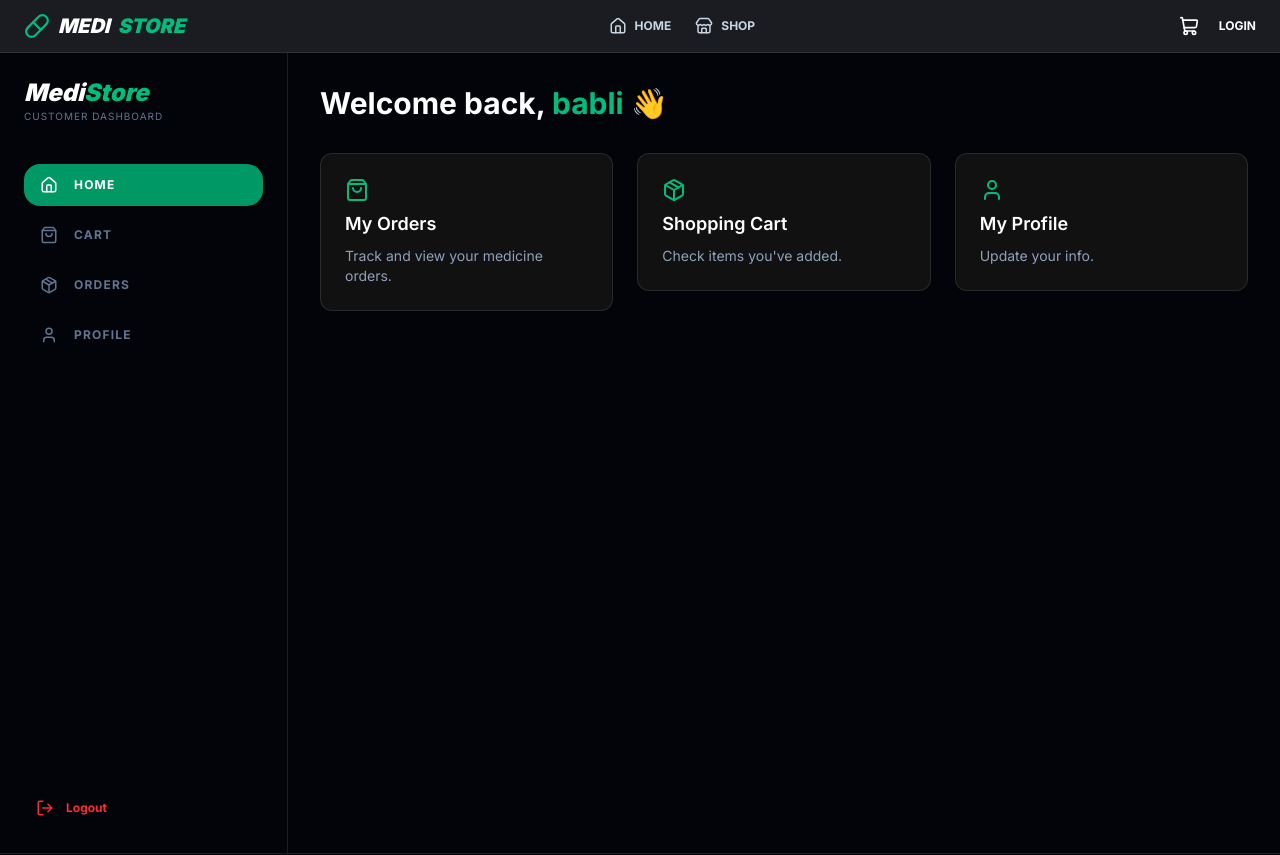
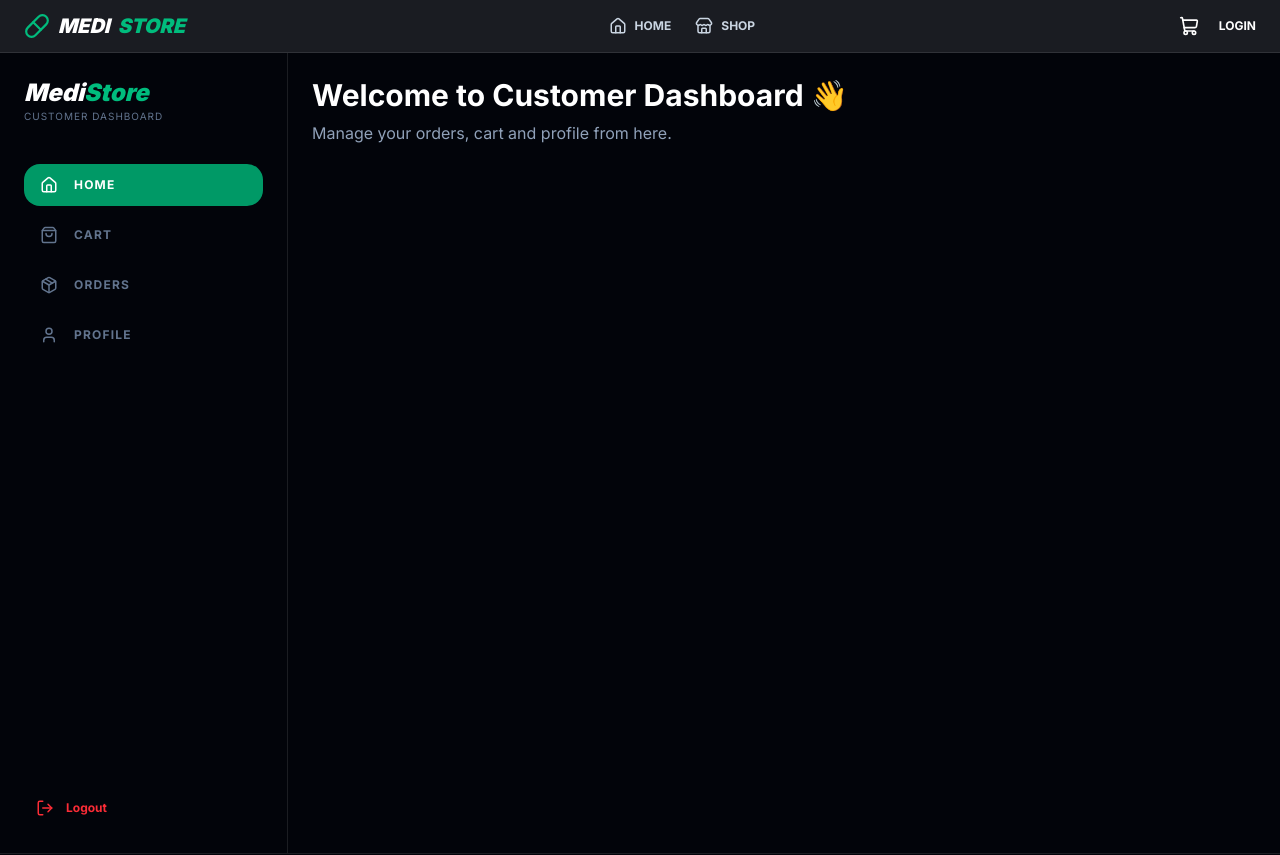
Before and after one commit to alhaz-431/storefrontend, a Next.js app: page /customer in a window 1280 px wide. Shown: the top 855 px of the page. Built offline with nearby package versions, Linux system fonts and the light colour scheme.

Commit message:
fixed side bar issu

```diff
--- a/src/app/customer/page.tsx
+++ b/src/app/customer/page.tsx
@@ -1,42 +1,13 @@
-"use client";
-
-import { motion } from "framer-motion";
-import { ShoppingBag, Package, User } from "lucide-react";
-import Link from "next/link";
-
-export default function CustomerDashboardPage() {
+export default function CustomerHome() {
   return (
-    <div className="p-8">
-      {/* শুধু মেইন হেডিং এবং কার্ড */}
-      <h1 className="text-3xl font-bold mb-8 text-white">
-        Welcome back, <span className="text-emerald-500">babli</span> 👋
+    <div className="p-6">
+      <h1 className="text-3xl font-bold">
+        Welcome to Customer Dashboard 👋
       </h1>
 
-      <div className="grid grid-cols-1 md:grid-cols-3 gap-6">
-        <Link href="/customer/orders">
-           <div className="bg-[#111] p-6 rounded-xl border border-white/10 hover:border-emerald-500 transition">
-             <ShoppingBag className="text-emerald-500 mb-2" />
-             <h2 className="text-lg font-semibold text-white">My Orders</h2>
-             <p className="text-slate-400 mt-2 text-sm">Track and view your medicine orders.</p>
-           </div>
-        </Link>
-
-        <Link href="/customer/cart">
-           <div className="bg-[#111] p-6 rounded-xl border border-white/10 hover:border-emerald-500 transition">
-             <Package className="text-emerald-500 mb-2" />
-             <h2 className="text-lg font-semibold text-white">Shopping Cart</h2>
-             <p className="text-slate-400 mt-2 text-sm">Check items you've added.</p>
-           </div>
-        </Link>
-
-        <Link href="/customer/profile">
-           <div className="bg-[#111] p-6 rounded-xl border border-white/10 hover:border-emerald-500 transition">
-             <User className="text-emerald-500 mb-2" />
-             <h2 className="text-lg font-semibold text-white">My Profile</h2>
-             <p className="text-slate-400 mt-2 text-sm">Update your info.</p>
-           </div>
-        </Link>
-      </div>
+      <p className="text-slate-400 mt-2">
+        Manage your orders, cart and profile from here.
+      </p>
     </div>
   );
 }
```
